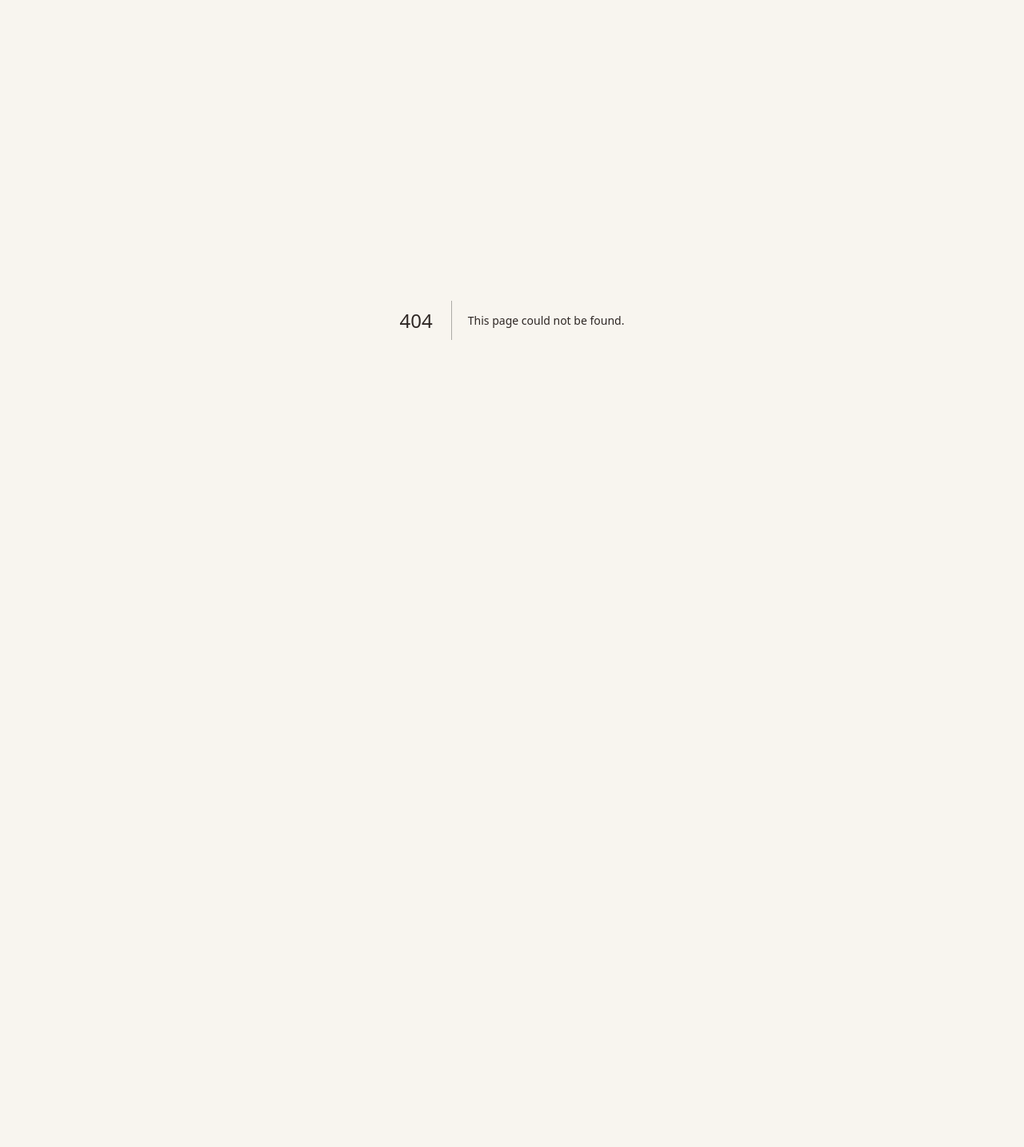
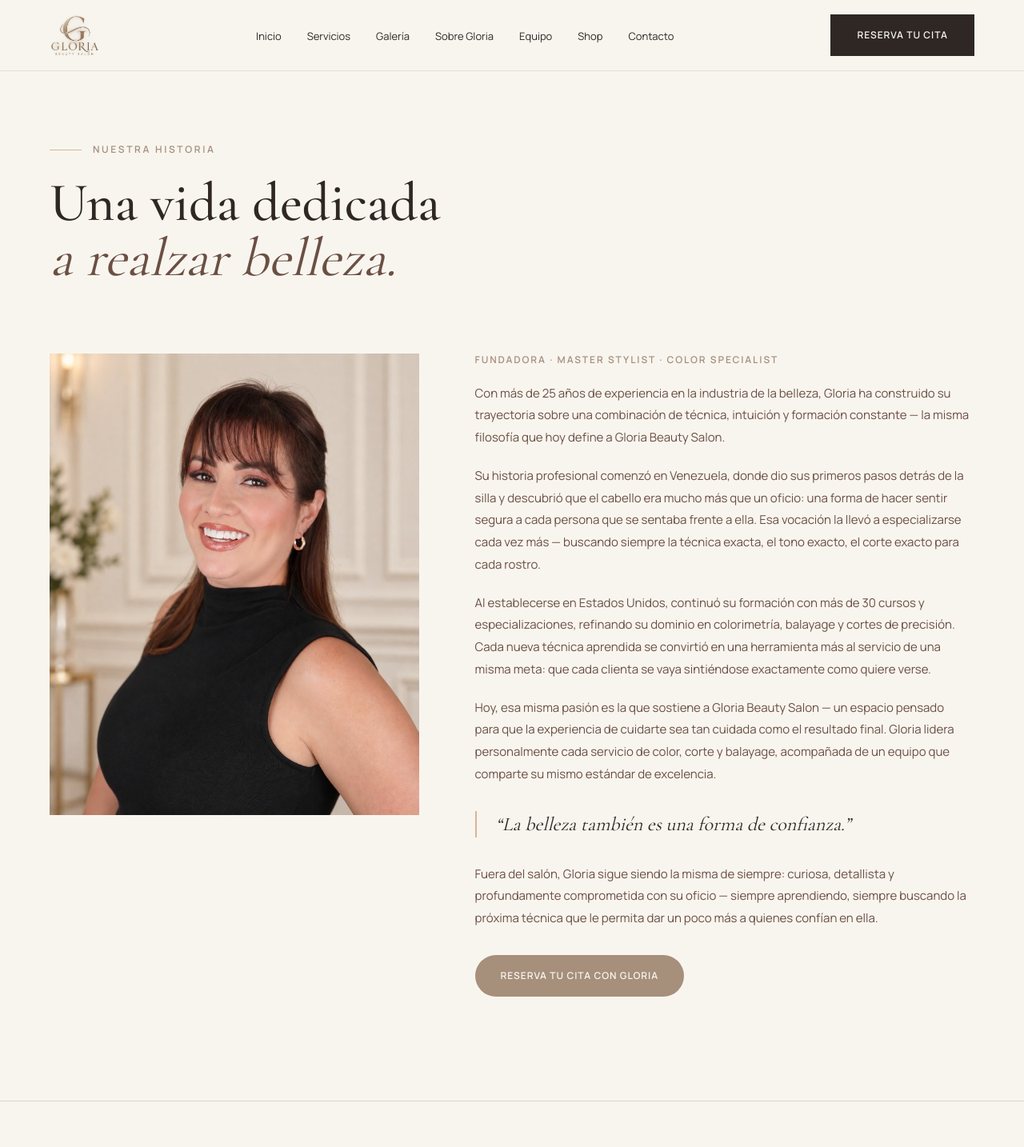
Before and after one commit to bodyshapersystem/Gloria-beauty-salon-, a Next.js app: page /sobre-gloria in a window 1280 px wide. Before the commit this address had no page. Shown: the top 1434 px of the page at 80% size. Before the commit the page ends 800 px from the top, so only its background shows below. Built offline with nearby package versions, Linux system fonts and the light colour scheme.

Commit message:
Shrink hero height, add Sobre Gloria bio page, add Shop landing page with banner

```diff
--- /dev/null
+++ b/app/shop/page.tsx
@@ -0,0 +1,44 @@
+import type { Metadata } from "next";
+import Image from "next/image";
+import { Nav } from "@/components/public/Nav";
+import { Footer } from "@/components/public/Footer";
+import { Eyebrow } from "@/components/ui/Eyebrow";
+
+export const metadata: Metadata = {
+  title: "Shop | Gloria Beauty Salon",
+  description:
+    "Los productos de belleza que usamos y amamos en Gloria Beauty Salon — próximamente.",
+};
+
+export default function ShopPage() {
+  return (
+    <>
+      <Nav />
+
+      <section className="relative overflow-hidden aspect-[16/9] md:aspect-[21/9] bg-ivory">
+        <Image
+          src="/images/gloria/shop/shop-hero.jpg"
+          alt="Gloria Beauty Salon Shop"
+          fill
+          priority
+          className="object-cover"
+        />
+      </section>
+
+      <div className="max-w-[1220px] mx-auto px-6 md:px-8 py-20 md:py-[110px] text-center">
+        <Eyebrow>SHOP</Eyebrow>
+        <h1 className="font-serif font-medium text-[clamp(34px,4.4vw,54px)] leading-[1.05] max-w-[640px] mx-auto">
+          Muy pronto, los productos
+          <br />
+          <em className="italic font-normal text-mocha">que usamos contigo.</em>
+        </h1>
+        <p className="mt-5 text-[14.5px] text-mocha max-w-[420px] mx-auto">
+          Estamos preparando nuestra selección de productos de belleza —
+          disponibles para pickup en salón y, más adelante, para envío.
+        </p>
+      </div>
+
+      <Footer />
+    </>
+  );
+}
--- /dev/null
+++ b/app/sobre-gloria/page.tsx
@@ -0,0 +1,96 @@
+import type { Metadata } from "next";
+import Image from "next/image";
+import { Nav } from "@/components/public/Nav";
+import { Footer } from "@/components/public/Footer";
+import { Eyebrow } from "@/components/ui/Eyebrow";
+import { Button } from "@/components/ui/Button";
+
+export const metadata: Metadata = {
+  title: "Sobre Gloria | Gloria Beauty Salon",
+  description:
+    "La historia de Gloria — fundadora, master stylist y color specialist de Gloria Beauty Salon, en Calle 8, Miami.",
+};
+
+export default function SobreGloriaPage() {
+  return (
+    <>
+      <Nav />
+
+      <div className="max-w-[1220px] mx-auto px-6 md:px-8 pt-20 md:pt-[90px] pb-5">
+        <Eyebrow>NUESTRA HISTORIA</Eyebrow>
+        <h1 className="font-serif font-medium text-[clamp(40px,5.6vw,68px)] leading-[1.02] max-w-[720px]">
+          Una vida dedicada
+          <br />
+          <em className="italic font-normal text-mocha">a realzar belleza.</em>
+        </h1>
+      </div>
+
+      <div className="grid md:grid-cols-[0.85fr_1.15fr] gap-12 md:gap-[70px] items-start px-6 md:px-8 pt-12 md:pt-16 pb-20 md:pb-[130px] max-w-[1220px] mx-auto">
+        <div className="relative aspect-[4/5] overflow-hidden md:sticky md:top-28">
+          <Image
+            src="/images/gloria/team/gloria.jpg"
+            alt="Gloria, fundadora"
+            fill
+            className="object-cover object-top"
+          />
+        </div>
+
+        <div className="max-w-[620px]">
+          <div className="text-xs tracking-[0.16em] text-taupe font-semibold mb-5">
+            FUNDADORA · MASTER STYLIST · COLOR SPECIALIST
+          </div>
+
+          <p className="text-[15px] leading-[1.85] text-mocha mb-5">
+            Con más de 25 años de experiencia en la industria de la belleza,
+            Gloria ha construido su trayectoria sobre una combinación de
+            técnica, intuición y formación constante — la misma filosofía que
+            hoy define a Gloria Beauty Salon.
+          </p>
+
+          <p className="text-[15px] leading-[1.85] text-mocha mb-5">
+            Su historia profesional comenzó en Venezuela, donde dio sus
+            primeros pasos detrás de la silla y descubrió que el cabello era
+            mucho más que un oficio: una forma de hacer sentir segura a cada
+            persona que se sentaba frente a ella. Esa vocación la llevó a
+            especializarse cada vez más — buscando siempre la técnica exacta,
+            el tono exacto, el corte exacto para cada rostro.
+          </p>
+
+          <p className="text-[15px] leading-[1.85] text-mocha mb-5">
+            Al establecerse en Estados Unidos, continuó su formación con más
+            de 30 cursos y especializaciones, refinando su dominio en
+            colorimetría, balayage y cortes de precisión. Cada nueva técnica
+            aprendida se convirtió en una herramienta más al servicio de una
+            misma meta: que cada clienta se vaya sintiéndose exactamente como
+            quiere verse.
+          </p>
+
+          <p className="text-[15px] leading-[1.85] text-mocha mb-5">
+            Hoy, esa misma pasión es la que sostiene a Gloria Beauty Salon —
+            un espacio pensado para que la experiencia de cuidarte sea tan
+            cuidada como el resultado final. Gloria lidera personalmente cada
+            servicio de color, corte y balayage, acompañada de un equipo que
+            comparte su mismo estándar de excelencia.
+          </p>
+
+          <blockquote className="my-8 font-serif italic text-[24px] leading-snug border-l-2 border-champagne pl-6">
+            &ldquo;La belleza también es una forma de confianza.&rdquo;
+          </blockquote>
+
+          <p className="text-[15px] leading-[1.85] text-mocha mb-8">
+            Fuera del salón, Gloria sigue siendo la misma de siempre: curiosa,
+            detallista y profundamente comprometida con su oficio — siempre
+            aprendiendo, siempre buscando la próxima técnica que le permita
+            dar un poco más a quienes confían en ella.
+          </p>
+
+          <Button href="/#book" variant="pill">
+            RESERVA TU CITA CON GLORIA
+          </Button>
+        </div>
+      </div>
+
+      <Footer />
+    </>
+  );
+}
--- a/components/public/Hero.tsx
+++ b/components/public/Hero.tsx
@@ -4,7 +4,7 @@
 
 export function Hero() {
   return (
-    <section className="relative overflow-hidden min-h-[94vh] bg-ivory">
+    <section className="relative overflow-hidden min-h-[58vh] md:min-h-[68vh] bg-ivory">
       <div className="absolute inset-0">
         <Image
           src="/images/gloria/hero/hero-01.jpg"
@@ -32,21 +32,21 @@
         />
       </div>
 
-      <div className="relative z-10 max-w-[600px] px-6 md:px-12 py-16 md:py-28">
-        <Logo className="h-[104px] md:h-[150px] w-auto" />
-        <div className="w-[130px] h-px bg-champagne my-6" />
-        <h1 className="font-serif font-medium uppercase text-mocha leading-[1.28] text-[28px] md:text-[42px] tracking-[0.01em]">
+      <div className="relative z-10 max-w-[600px] px-6 md:px-12 py-10 md:py-16">
+        <Logo className="h-[78px] md:h-[110px] w-auto" />
+        <div className="w-[110px] h-px bg-champagne my-5" />
+        <h1 className="font-serif font-medium uppercase text-mocha leading-[1.28] text-[24px] md:text-[36px] tracking-[0.01em]">
           Realza tu esencia,
           <br />
           define tu estilo.
         </h1>
-        <div className="w-[130px] h-px bg-champagne my-6" />
+        <div className="w-[110px] h-px bg-champagne my-5" />
         <div className="text-sm tracking-[0.1em] text-taupe">
           {site.location}
         </div>
         <a
           href="#book"
-          className="mt-9 inline-flex items-center gap-4 rounded-full bg-taupe text-ivory px-8 py-[17px] text-[12.5px] font-semibold tracking-[0.1em] hover:bg-mocha transition-colors"
+          className="mt-7 inline-flex items-center gap-4 rounded-full bg-taupe text-ivory px-8 py-[15px] text-[12.5px] font-semibold tracking-[0.1em] hover:bg-mocha transition-colors"
         >
           RESERVA TU CITA <span className="text-[15px]">→</span>
         </a>
```
Also changed, not shown: public/images/gloria/shop/shop-hero.jpg (added).
